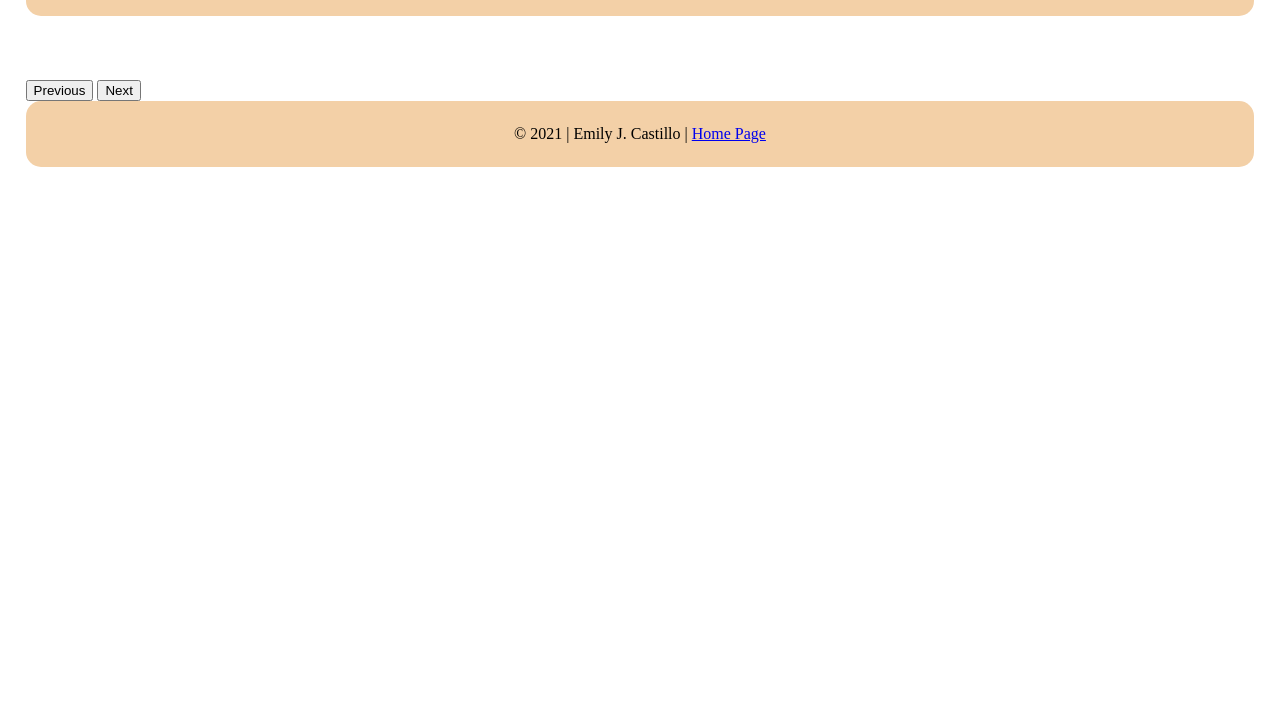
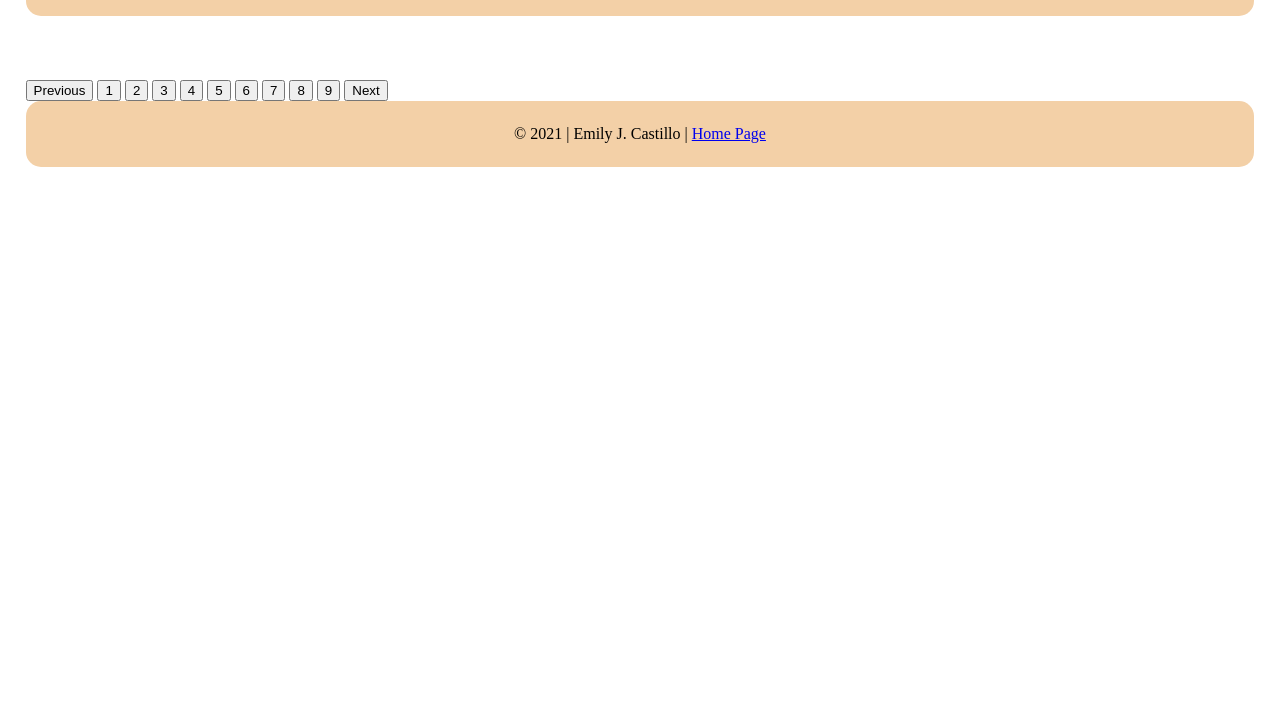
Before and after one commit to em-castillo/WDD330, a plain HTML site: page swapi.html in a window 1280 px wide. Shown: the part 88-800 px from the top of the page. Drawn offline with Linux system fonts and the light colour scheme; no server answers.

Commit message:
pagenumber

```diff
--- a/swapi.html
+++ b/swapi.html
@@ -16,8 +16,17 @@
     </header>
     <main>
       <div class="cards"></div>
-      <button onclick="next(false)">Previous</button>
-      <button onclick="next(true)">Next</button>
+      <button onclick="next(2)">Previous</button>
+      <button onclick="next(0,1)">1</button>
+      <button onclick="next(0,2)">2</button>
+      <button onclick="next(0,3)">3</button>
+      <button onclick="next(0,4)">4</button>
+      <button onclick="next(0,5)">5</button>
+      <button onclick="next(0,6)">6</button>
+      <button onclick="next(0,7)">7</button>
+      <button onclick="next(0,8)">8</button>
+      <button onclick="next(0,9)">9</button>
+      <button onclick="next(1)">Next</button>
     </main>
     <footer>
       <p id="copyright">
--- a/swapi.js
+++ b/swapi.js
@@ -38,14 +38,21 @@ fetch(apiURL)
     })
 
 let page = 1;
+function next(number, pagenumber=page){
+    let reset = document.getElementsByClassName(".cards");
+    reset.innerHTML = "";
 
-
-function next(forward){
-    if (forward) {
+    //forward
+    if (number==1) {
         page++;
     }
-    else {
+    //backward
+    else if (number==2) {
         page--;
+    }
+    //custom page we choose
+    else if (number==0){
+        page=pagenumber;
     }
 
     const apiURL = '//swapi.dev/api/people/?page=' + page;
```
